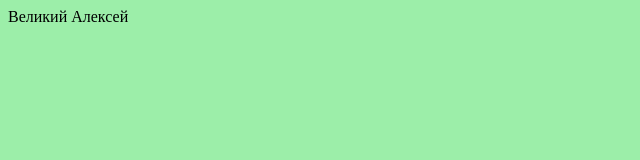
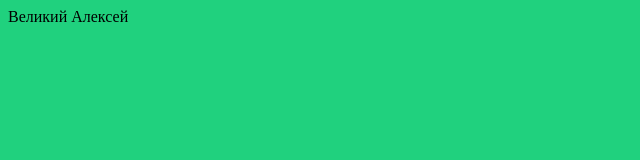
Before and after one commit to kiberOne1/tetris, a plain HTML site: page index.html in a window 1280 px wide. Shown: the whole page, without its empty margins (0-640 px from the left). Drawn offline with Linux system fonts and the light colour scheme.

Commit message:
поменяли фон на убл

```diff
--- a/style.css
+++ b/style.css
@@ -1 +1 @@
-body{ background-color: #9ceea9;}
+body{ background-color: #20d17e;}
```
